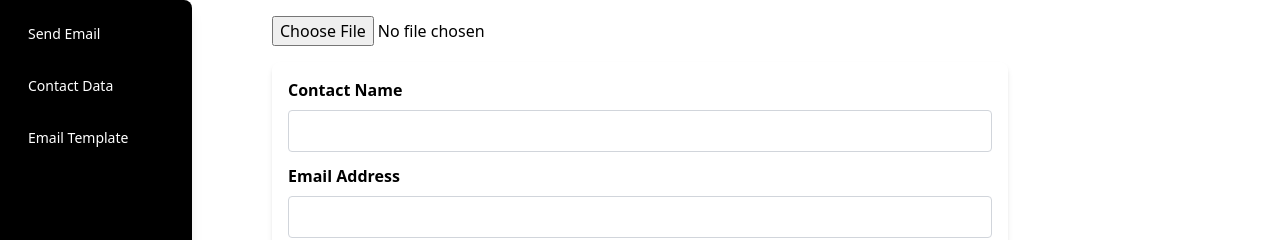
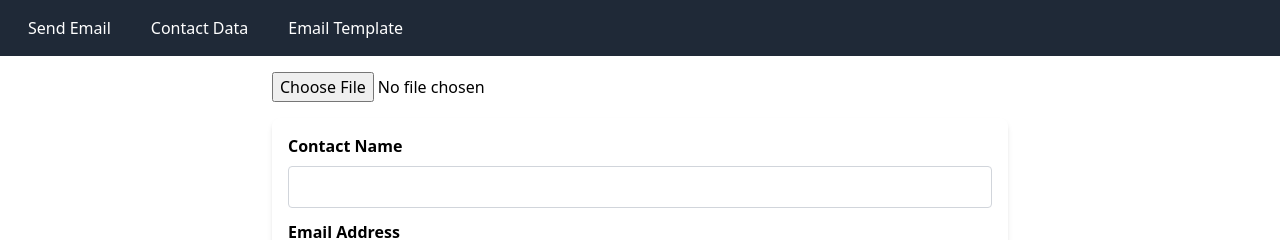
Before and after one commit to REHVan/SHPEUSFTools, a React (Create React App) app in the folder Frontend/: page /contactdata in a window 1280 px wide. Shown: the top 240 px of the page. Built offline with nearby package versions, Linux system fonts and the light colour scheme; no server answers.

Commit message:
Undo navigation

```diff
--- a/Frontend/src/components/UserNavBar.jsx
+++ b/Frontend/src/components/UserNavBar.jsx
@@ -1,46 +1,27 @@
-import React from 'react';
-import { Link } from 'react-router-dom';
-
-function UserNavBar() {
-    return (
-        <nav className="bg-black p-4 h-screen w-48 fixed shadow-lg rounded-r-lg">
-            <div className="flex flex-col items-start">
-                <ul className="space-y-4">
-                    <li>
-                        <Link to="/external" className="text-white hover:bg-gray-700 px-3 py-2 rounded-md block text-sm">
-                            Send Email
-                        </Link>
-                    </li>
-                    <li>
-                        <Link to="/contactdata" className="text-white hover:bg-gray-700 px-3 py-2 rounded-md block text-sm">
-                            Contact Data
-                        </Link>
-                    </li>
-                    <li>
-                        <Link to="/template" className="text-white hover:bg-gray-700 px-3 py-2 rounded-md block text-sm">
-                            Email Template
-                        </Link>
-                    </li>
-
-                </ul>
-            </div>
-        </nav>
-    );
-}
-
-export default UserNavBar;
-
 // import React from 'react';
 // import { Link } from 'react-router-dom';
 
 // function UserNavBar() {
 //     return (
-//         <nav className="bg-gray-800 p-4 h-screen w-64 fixed">
-//             <div className="container mx-auto flex flex-col items-start">
+//         <nav className="bg-black p-4 h-screen w-48 fixed shadow-lg rounded-r-lg">
+//             <div className="flex flex-col items-start">
 //                 <ul className="space-y-4">
-//                     <li><Link to="/external" className="text-white hover:bg-gray-700 px-3 py-2 rounded block">Send Email</Link></li>
-//                     <li><Link to="/contactdata" className="text-white hover:bg-gray-700 px-3 py-2 rounded block">Contact Data</Link></li>
-//                     <li><Link to="/template" className="text-white hover:bg-gray-700 px-3 py-2 rounded block">Email Template</Link></li>
+//                     <li>
+//                         <Link to="/external" className="text-white hover:bg-gray-700 px-3 py-2 rounded-md block text-sm">
+//                             Send Email
+//                         </Link>
+//                     </li>
+//                     <li>
+//                         <Link to="/contactdata" className="text-white hover:bg-gray-700 px-3 py-2 rounded-md block text-sm">
+//                             Contact Data
+//                         </Link>
+//                     </li>
+//                     <li>
+//                         <Link to="/template" className="text-white hover:bg-gray-700 px-3 py-2 rounded-md block text-sm">
+//                             Email Template
+//                         </Link>
+//                     </li>
+
 //                 </ul>
 //             </div>
 //         </nav>
@@ -49,22 +30,23 @@ export default UserNavBar;
 
 // export default UserNavBar;
 
-// import React from 'react';
-// import { Link } from 'react-router-dom';
-// import LogoutButton from '../components/LogoutButton';
 
-// function UserNavBar() {
-//     return (
-//         <nav className="bg-gray-800 p-4">
-//             <div className="container mx-auto flex justify-between items-center">
-//                 <ul className="flex space-x-4">
-//                     <li><Link to="/external" className="text-white hover:bg-gray-700 px-3 py-2 rounded">Send Email</Link></li>
-//                     <li><Link to="/contactdata" className="text-white hover:bg-gray-700 px-3 py-2 rounded">Contact Data</Link></li>
-//                     <li><Link to="/template" className="text-white hover:bg-gray-700 px-3 py-2 rounded">Email Template</Link></li>
-//                 </ul>
-//             </div>
-//         </nav>
-//     );
-// }
+import React from 'react';
+import { Link } from 'react-router-dom';
+import LogoutButton from '../components/LogoutButton';
 
-// export default UserNavBar;
+function UserNavBar() {
+    return (
+        <nav className="bg-gray-800 p-4">
+            <div className="container mx-auto flex justify-between items-center">
+                <ul className="flex space-x-4">
+                    <li><Link to="/external" className="text-white hover:bg-gray-700 px-3 py-2 rounded">Send Email</Link></li>
+                    <li><Link to="/contactdata" className="text-white hover:bg-gray-700 px-3 py-2 rounded">Contact Data</Link></li>
+                    <li><Link to="/template" className="text-white hover:bg-gray-700 px-3 py-2 rounded">Email Template</Link></li>
+                </ul>
+            </div>
+        </nav>
+    );
+}
+
+export default UserNavBar;
```
